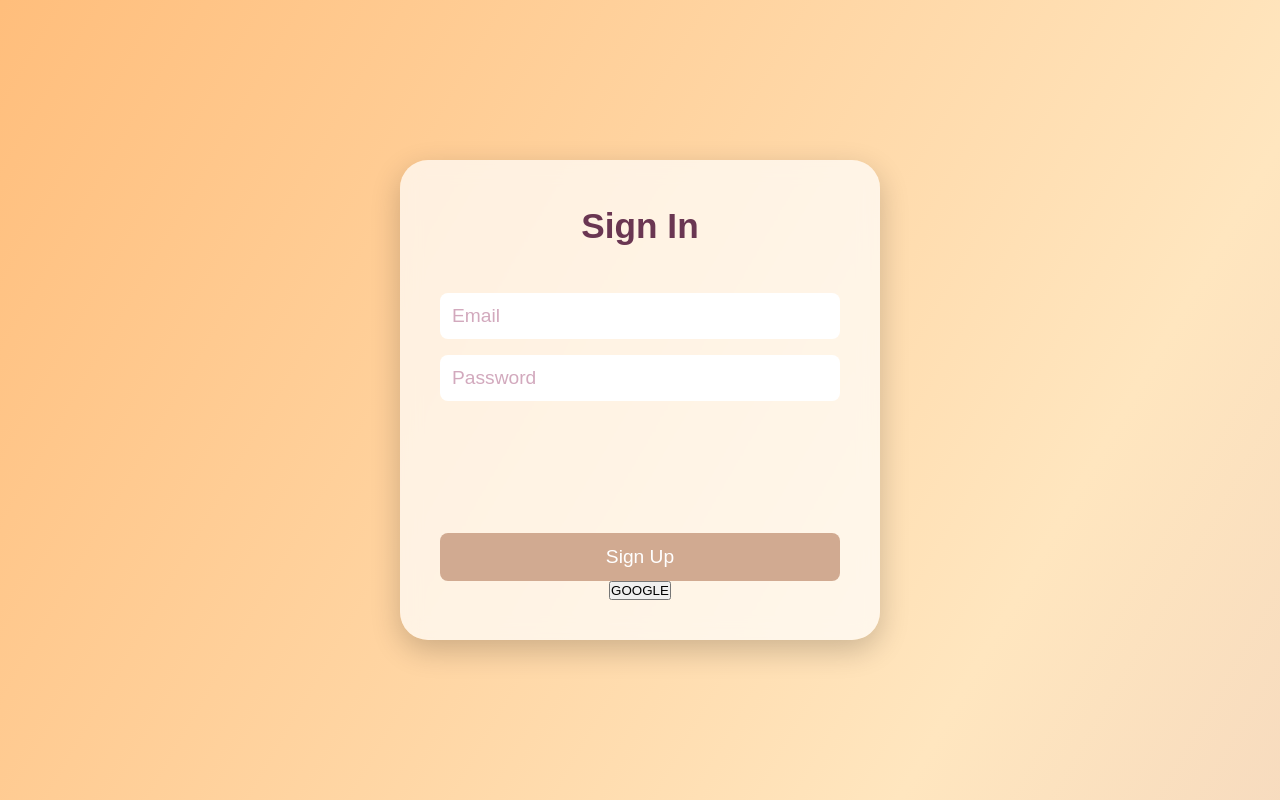
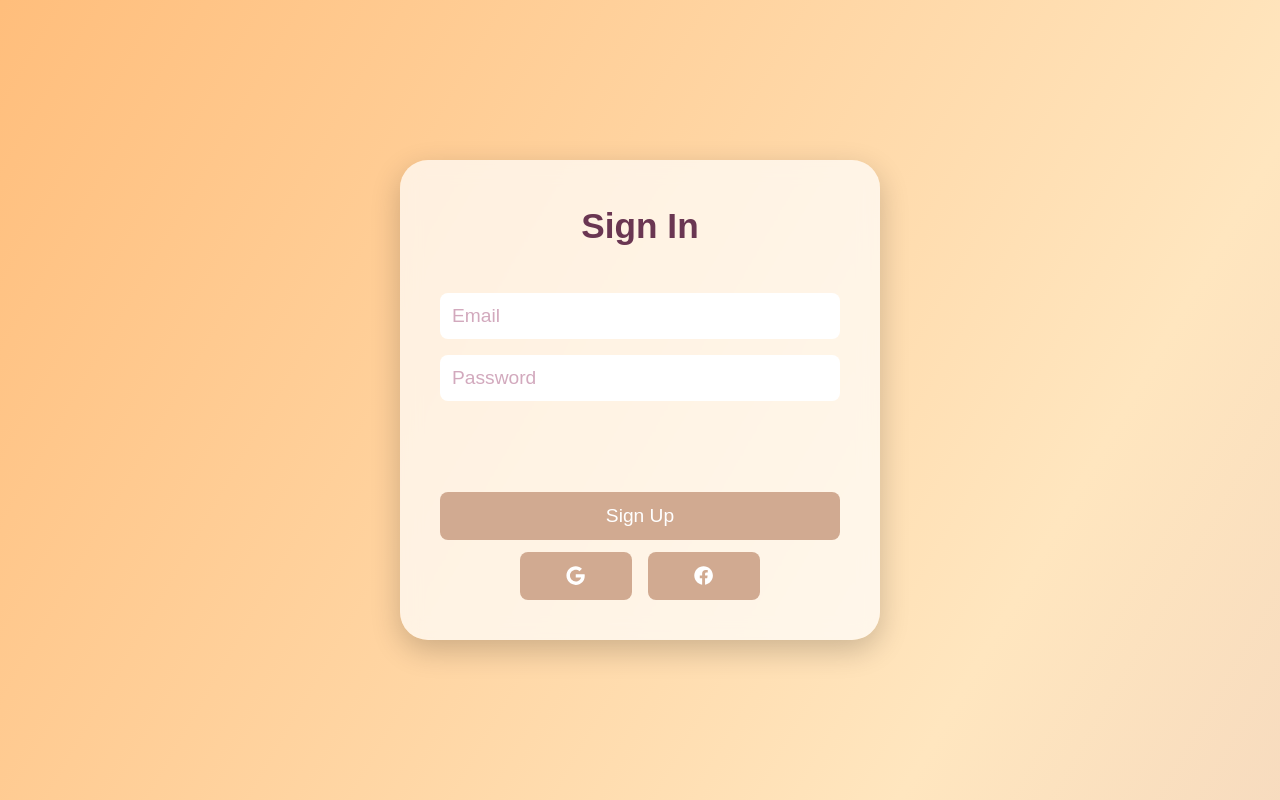
Before and after one commit to Dan-Cosci/entrep-website, a React (Vite) app in the folder frontend/: page /auth/sign-in in a window 1280 px wide. Built offline with nearby package versions, Linux system fonts and the light colour scheme; no server answers.

Commit message:
Rough auth implimentation

```diff
--- a/frontend/package.json
+++ b/frontend/package.json
@@ -14,6 +14,7 @@
     "react": "^19.2.0",
     "react-dom": "^19.2.0",
     "react-hot-toast": "^2.6.0",
+    "react-icons": "^5.5.0",
     "react-router-dom": "^7.13.0",
     "zustand": "^5.0.11"
   },
--- /dev/null
+++ b/frontend/src/features/Auth/components/AuthProviderButton.css
@@ -0,0 +1,25 @@
+.AuthProviderButton {
+  margin-top: var(--space-md);
+  border: none;
+  border-radius: .5rem;
+  min-width: 7rem;
+  height: 3rem;
+  display: flex;
+  align-items: center;
+  justify-content: center;
+
+  background-color: var(--clr-earth-300);
+  color: var(--clr-white);
+  font-size: var(--fs-md);
+  cursor: pointer;
+
+  transition: all .2s ease-in-out;
+
+  &:hover{
+    background-color: var(--clr-earth-400);
+  }
+
+  &:active{
+    background-color: var(--clr-earth-300);
+  }
+}
--- /dev/null
+++ b/frontend/src/features/Auth/components/AuthProviderButton.jsx
@@ -0,0 +1,12 @@
+import React from 'react'
+import './AuthProviderButton.css'
+
+const AuthProviderButton = ({type = 'button',onClick, children}) => {
+  return (
+    <button className='AuthProviderButton' type={type} onClick={onClick}>
+      {children}
+    </button>
+  );
+}
+
+export default AuthProviderButton
--- a/frontend/src/features/Auth/pages/SignIn.css
+++ b/frontend/src/features/Auth/pages/SignIn.css
@@ -28,3 +28,12 @@ form {
   width: 100%;
   max-width: 400px;
 }
+
+.ProviderContainer{
+  display: flex;
+  align-items: center;
+  justify-content: center;
+  gap: 1rem;
+  width: 100%;
+
+}
--- a/frontend/src/features/Auth/pages/SignIn.jsx
+++ b/frontend/src/features/Auth/pages/SignIn.jsx
@@ -1,9 +1,13 @@
 import React, { useState } from 'react'
+
+import './SignIn.css'
+import { FaFacebook, FaGoogle } from 'react-icons/fa'
+
 import AuthInput from '../components/AuthInput'
 import AuthButton from '../components/AuthButton'
+import AuthProviderButton from '../components/AuthProviderButton'
 
-import './SignIn.css'
-import { signInWithGoogle } from '../services/auth.service'
+import { googleSignIn } from '../services/auth.service'
 
 const SignIn = () => {
 
@@ -16,9 +20,15 @@ const SignIn = () => {
   }
 
   const handleGoogle = async () => {
-    const res = await signInWithGoogle();
+    const res = await googleSignIn();
     console.log(res.user.displayName)
   }
+
+  const handleFacebook = async () => {
+    const res = await googleSignIn();
+    console.log(res.user.displayName)
+  }
+
 
 
   return (
@@ -29,7 +39,11 @@ const SignIn = () => {
         <AuthInput type="password" placeholder='Password' value={password} onChange={(e) => setPassword(e.target.value)} />
         <AuthButton type="submit">Sign Up</AuthButton>
       </form>
-      <button onClick={handleGoogle}>GOOGLE</button>
+      <div className="ProviderContainer">
+        <AuthProviderButton onClick={handleGoogle}><FaGoogle /></AuthProviderButton>
+        <AuthProviderButton onClick={handleFacebook}><FaFacebook /></AuthProviderButton>
+
+      </div>
     </div>
   )
 }
--- a/frontend/src/features/Auth/services/auth.service.js
+++ b/frontend/src/features/Auth/services/auth.service.js
@@ -11,13 +11,24 @@ import { auth } from '../../../config/firebase.js'
 
 const googleProvider = new GoogleAuthProvider();
 
-export const signInWithGoogle = async () => {
+export const googleSignIn = async () => {
   try {
     const res = await signInWithPopup(auth, googleProvider);
     console.log(res);
+    console.log(auth)
     return res;
   } catch (err) {
     console.error(err);
     throw err;
   }
 };
+
+export const regularSignIn = async (email, password) => {
+  try {
+    const res = await signInWithEmailAndPassword(auth, email, password);
+    console.log(res);
+    return res;
+  } catch (error) {
+    console.log(error);
+  }
+}
```
Also changed, not shown: 1 other file (tests, documents, lock files or other folders).
